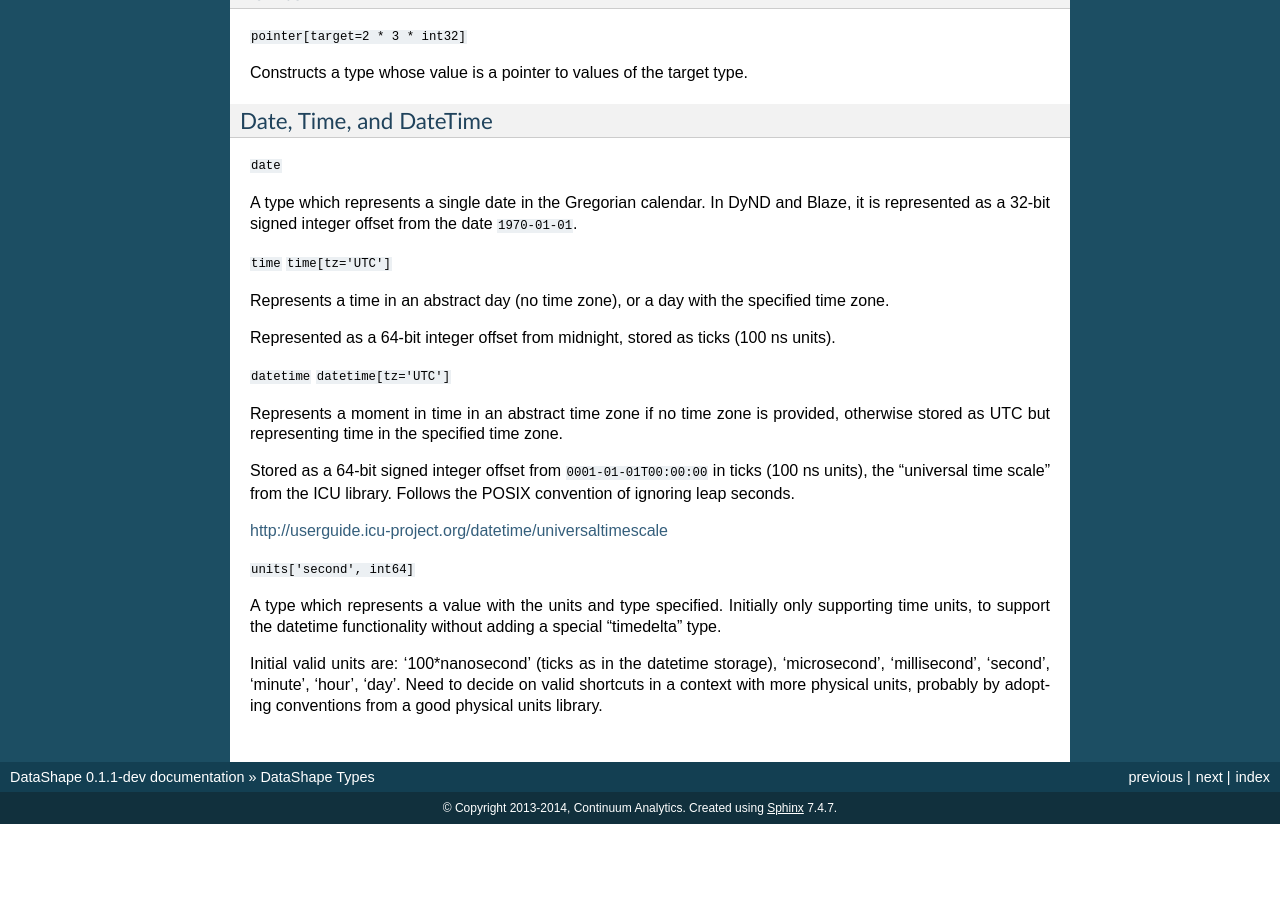
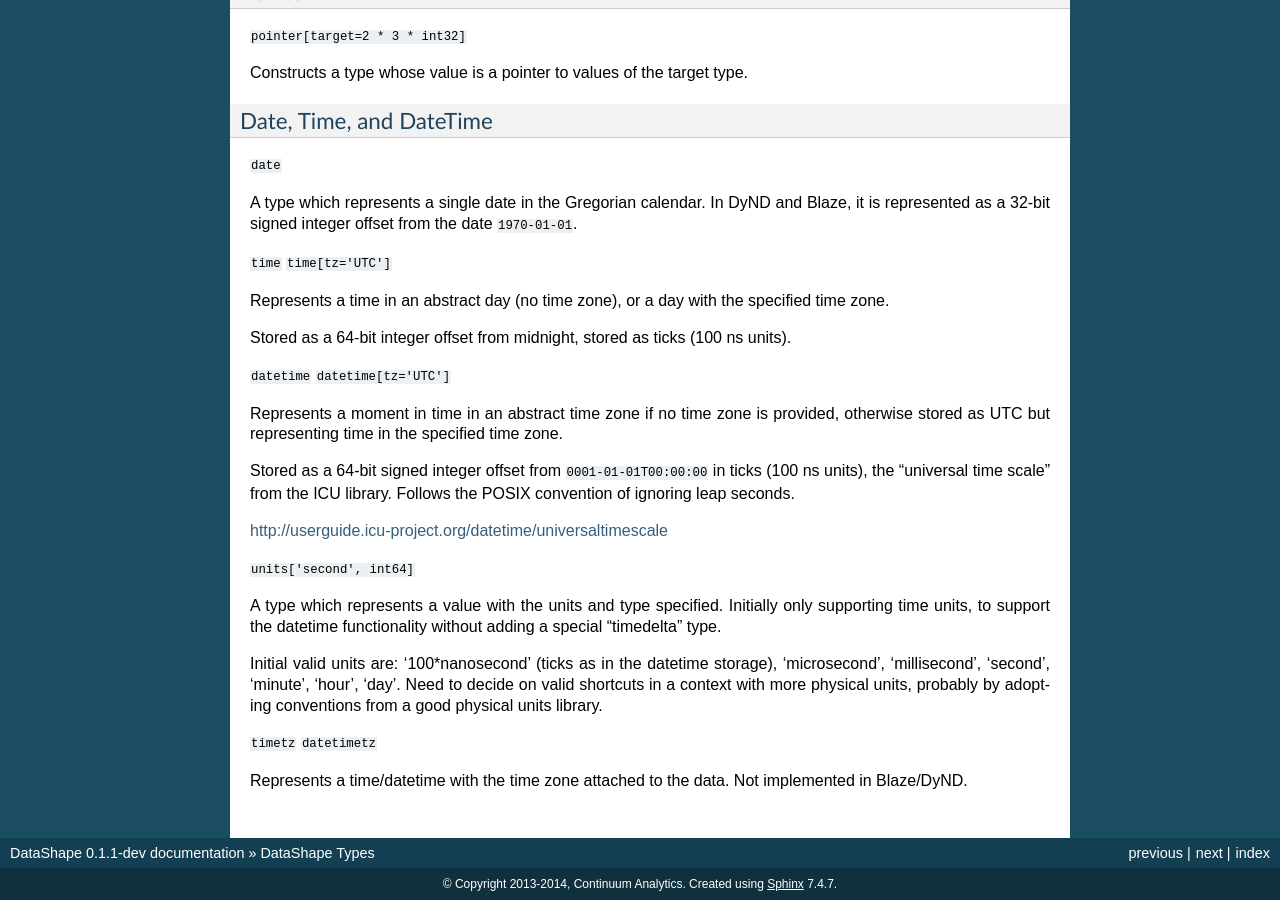
Before and after one commit to blaze/datashape, a Sphinx documentation site: the page built from docs/source/types.rst, in a window 1280 px wide and 900 px high, scrolled down 4909 px. Built offline with Sphinx 7.4.7, drawn with Linux system fonts in a browser that asks for light colours; pages that are not in the unit, such as notebooks, are missing from menus; before the commit the page ends 5733 px from its top, so only the background shows below that.

Commit message:
Add types timetz and datetimetz, with the time zone in the data

```diff
--- a/docs/source/types.rst
+++ b/docs/source/types.rst
@@ -316,9 +316,8 @@ from the date ``1970-01-01``.
 Represents a time in an abstract day (no time zone), or a day
 with the specified time zone.
 
-Represented as a 64-bit integer offset from midnight,
+Stored as a 64-bit integer offset from midnight,
 stored as ticks (100 ns units).
-
 
 ``datetime``
 ``datetime[tz='UTC']``
@@ -344,3 +343,9 @@ Initial valid units are: '100*nanosecond' (ticks as in the datetime storage),
 'microsecond', 'millisecond', 'second', 'minute', 'hour', 'day'.
 Need to decide on valid shortcuts in a context with more physical units,
 probably by adopting conventions from a good physical units library.
+
+``timetz``
+``datetimetz``
+
+Represents a time/datetime with the time zone attached to the data. Not
+implemented in Blaze/DyND.
```
